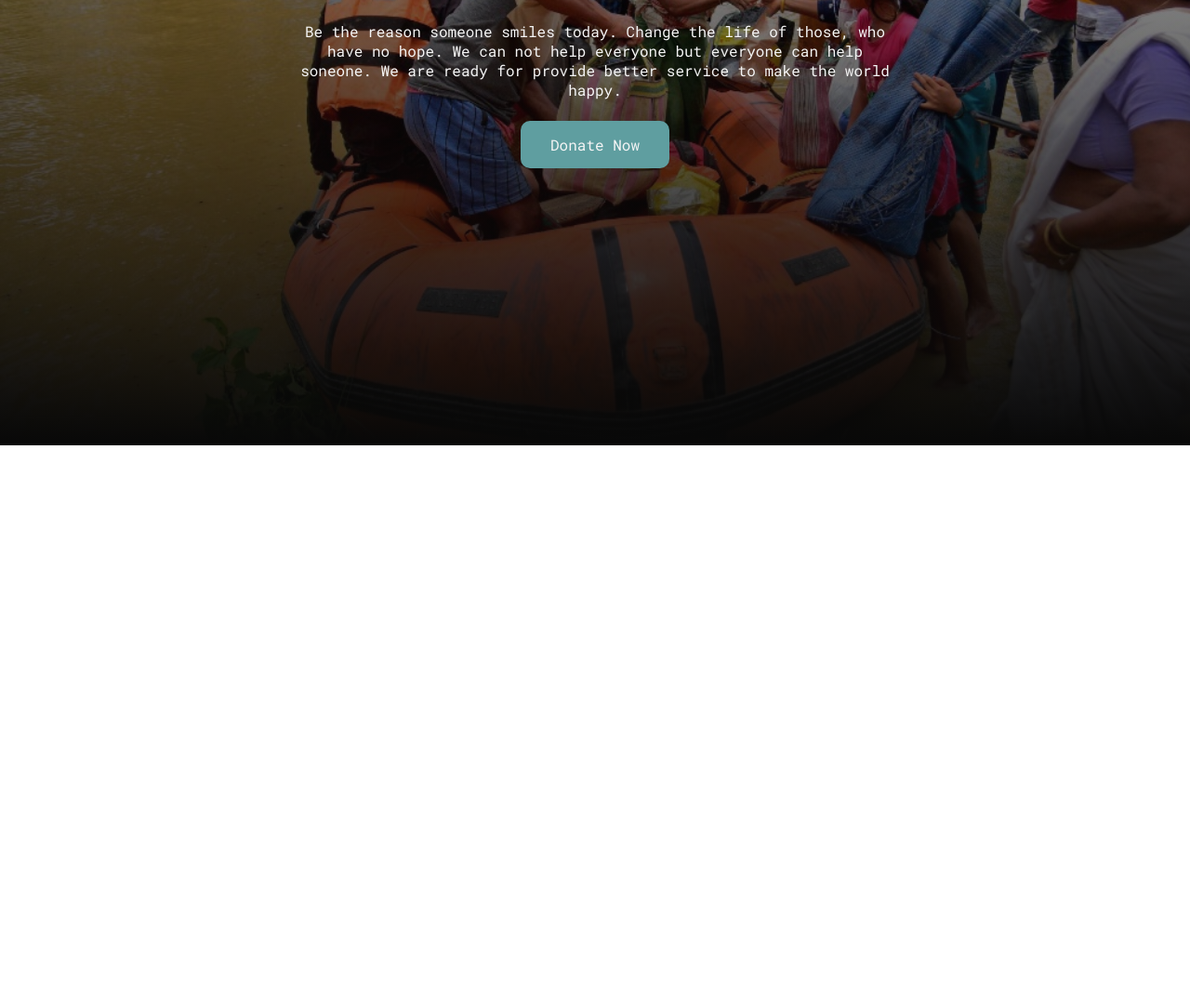
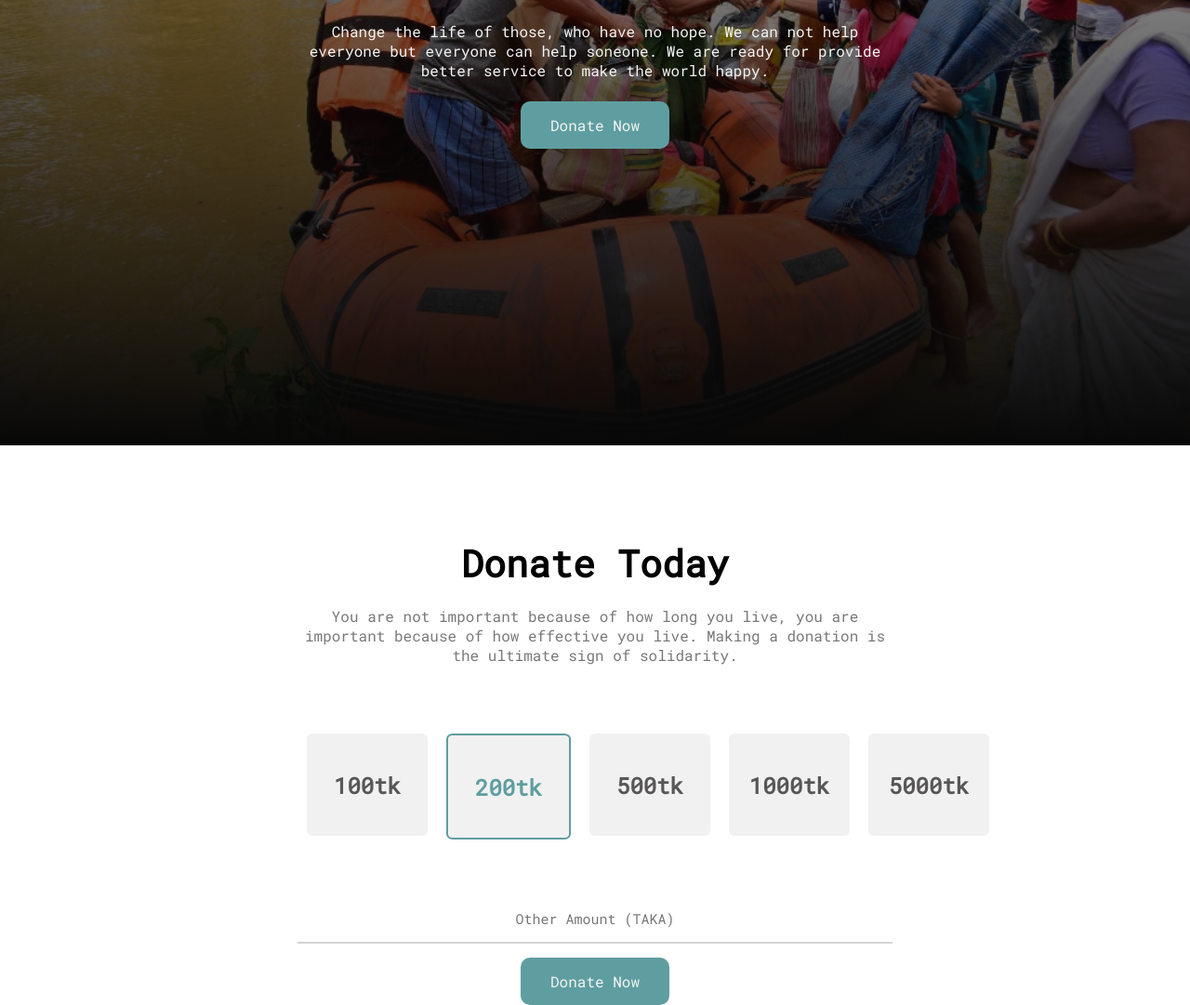
Before and after one commit to SadiaZaman01/web-assignment-1, a plain HTML site: page index.html in a window 1280 px wide. Shown: the part 321-1402 px from the top of the page at 93% size. Before the commit the page ends 800 px from the top, so only its background shows below. Drawn offline with Linux system fonts and the light colour scheme.

Commit message:
donation part done

```diff
--- a/index.html
+++ b/index.html
@@ -20,14 +20,38 @@
         <h1>Small Effort</h1>
         <h1>Make a Big Change !!</h1>
         <p>
-          Be the reason someone smiles today. Change the life of those, who have
-          no hope. We can not help everyone but everyone can help soneone. We
-          are ready for provide better service to make the world happy.
+          Change the life of those, who have no hope. We can not help everyone
+          but everyone can help soneone. We are ready for provide better service
+          to make the world happy.
         </p>
         <a class="link-button" target="_blank" href="www.google.com"
           >Donate Now</a
         >
       </div>
     </section>
+
+    <section class="donate-today">
+      <div class="donate-sec">
+        <h1>Donate Today</h1>
+        <p>
+          You are not important because of how long you live, you are important
+          because of how effective you live. Making a donation is the ultimate
+          sign of solidarity.
+        </p>
+      </div>
+
+      <div class="money-sec">
+        <h1>100tk</h1>
+        <h1 id="bordercolor">200tk</h1>
+        <h1>500tk</h1>
+        <h1>1000tk</h1>
+        <h1>5000tk</h1>
+      </div>
+
+      <div class="input-sec">
+        <input type="text" placeholder="Other Amount (TAKA)" required />
+      </div>
+      <a class="linkbutton" target="_blank" href="www.google.com">Donate Now</a>
+    </section>
   </body>
 </html>
--- a/style.css
+++ b/style.css
@@ -39,3 +39,61 @@
   padding: 15px 32px;
   border-radius: 10px;
 }
+
+.donate-today {
+  padding-top: 100px;
+  text-align: center;
+}
+
+.donate-sec h1 {
+  font-weight: 900;
+  font-size: 40px;
+}
+
+.donate-sec p {
+  width: 50%;
+  padding-left: 25%;
+  padding-top: 20px;
+  padding-bottom: 5%;
+  color: rgb(121, 120, 120);
+}
+
+.money-sec {
+  display: flex;
+  padding-left: 25%;
+  padding-bottom: 5%;
+}
+.money-sec h1 {
+  color: rgb(88, 86, 86);
+  background-color: rgba(187, 187, 187, 0.212);
+  height: 70px;
+  width: 130px;
+  margin: 10px;
+  padding-top: 40px;
+  border-radius: 5%;
+}
+
+#bordercolor {
+  color: cadetblue;
+  border: 2px solid cadetblue;
+}
+
+input {
+  border: none;
+  border-bottom: 2px solid rgba(88, 86, 86, 0.26);
+  width: 50%;
+  text-align: center;
+  padding-bottom: 15px;
+  font-size: 15px;
+}
+.input-sec {
+  padding-bottom: 30px;
+}
+
+.linkbutton {
+  text-decoration: none;
+  color: whitesmoke;
+  background-color: cadetblue;
+  padding: 15px 32px;
+  border-radius: 10px;
+}
```
